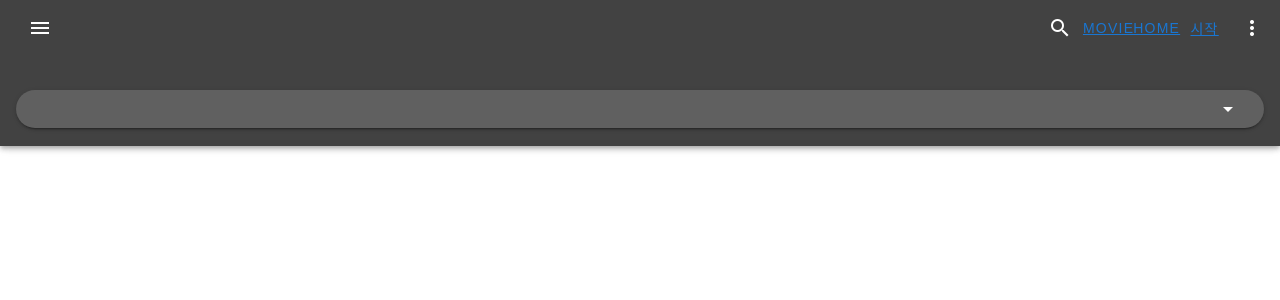
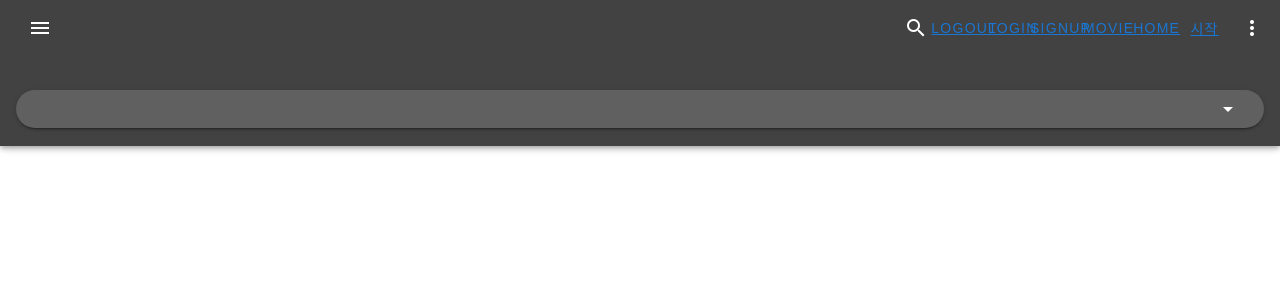
Before and after one commit to CodeAlpacat/FinalPJT-moviePJT-, a Vue app in the folder final_pjt_front/pixaffy/: page /profile/1 in a window 1280 px wide. Shown: the top 300 px of the page. Built offline with nearby package versions, Linux system fonts and the light colour scheme; what vue-animejs, vue-carousel-3d would draw is missing.

Commit message:
WW_Update: Router Added

```diff
--- a/final_pjt_front/pixaffy/src/App.vue
+++ b/final_pjt_front/pixaffy/src/App.vue
@@ -23,6 +23,16 @@
           <v-btn icon v-bind="attrs" v-on="on">
             <router-link to="/movie">MOVIE</router-link>
           </v-btn>
+           <v-btn icon v-bind="attrs" v-on="on">
+            <router-link to="/logout">Signup</router-link>
+          </v-btn>
+          <v-btn icon v-bind="attrs" v-on="on">
+            <router-link to="/logout">LogIn</router-link>
+          </v-btn>
+          <v-btn icon v-bind="attrs" v-on="on">
+            <router-link to="/logout">Logout</router-link>
+          </v-btn>
+
         </template>
       </v-menu>
        <template v-slot:extension>
--- a/final_pjt_front/pixaffy/src/router/index.js
+++ b/final_pjt_front/pixaffy/src/router/index.js
@@ -5,6 +5,8 @@ import MovieView from '../views/MovieView.vue'
 import StartView from '../views/StartView.vue'
 import SignupView from '../views/SignupView.vue'
 import LoginView from '../views/LoginView.vue'
+import LogoutView from '../views/LogoutView.vue'
+
 Vue.use(VueRouter)
 
 const routes = [
@@ -32,6 +34,11 @@ const routes = [
     path: '/login',
     name: 'login',
     component: LoginView
+  },
+  {
+    path: '/logout',
+    name: 'logout',
+    component: LogoutView
   }
 ]
 
```
